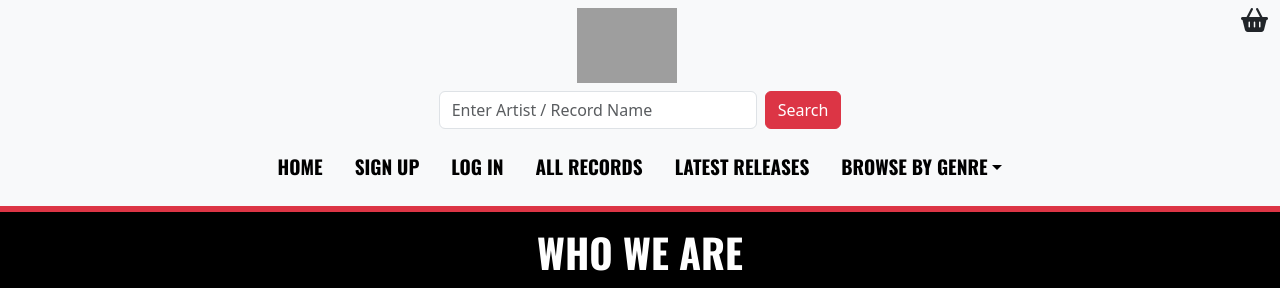
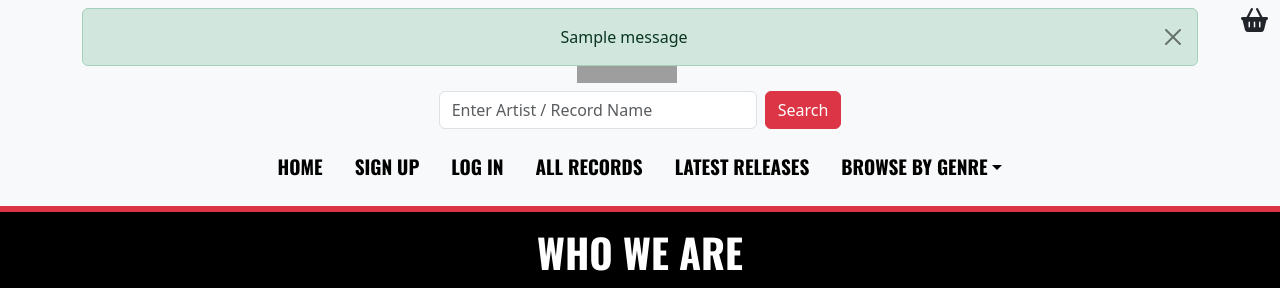
Before and after one commit to Morgana-S/vinyl-online, a Django app: page /community/who-we-are/ in a window 1280 px wide. Shown: the top 288 px of the page. Run offline with Django 5.2, Linux system fonts and the light colour scheme; tables that the repository leaves empty hold one stand-in row (values such as "Sample post"); one stand-in notice (Sample message) is shown; parts of the project's set-up code (start-up, migrations or seed data) failed here and were passed over; some libraries are stand-ins or nearby versions; grey boxes are pictures that could not be loaded.

Commit message:
Add messages div to base.html

```diff
--- a/templates/base.html
+++ b/templates/base.html
@@ -113,6 +113,31 @@
                 </div>
             </nav>
         </div>
+        <!-- Messages -->
+        {% if messages %}
+        <aside id="messages">
+            <div class="container mt-2 position-fixed top-0 start-50 translate-middle-x text-center">
+                {% for message in messages %}
+                {% if "success" in message.tags %}
+                <div class="alert alert-success alert-dismissible fade show z-3">
+                    {{ message }}
+                    <button type="button" class="btn-close" aria-label="Close" data-bs-dismiss="alert"></button>
+                </div>
+                {% elif "error" in message.tags %}
+                <div class="alert alert-danger alert-dismissible fade show z-3">
+                    {{ message }}
+                    <button type="button" class="btn-close" aria-label="Close" data-bs-dismiss="alert"></button>
+                </div>
+                {% else %}
+                <div class="alert alert-info alert-dismissible fade show z-3">
+                    {{ message }}
+                    <button type="button" class="btn-close" aria-label="Close" data-bs-dismiss="alert"></button>
+                </div>
+                {% endif %}
+                {% endfor %}
+            </div>
+        </aside>
+        {% endif %}
     </header>
     <!-- Header Content Ends -->
     <!-- Main Content -->
```
